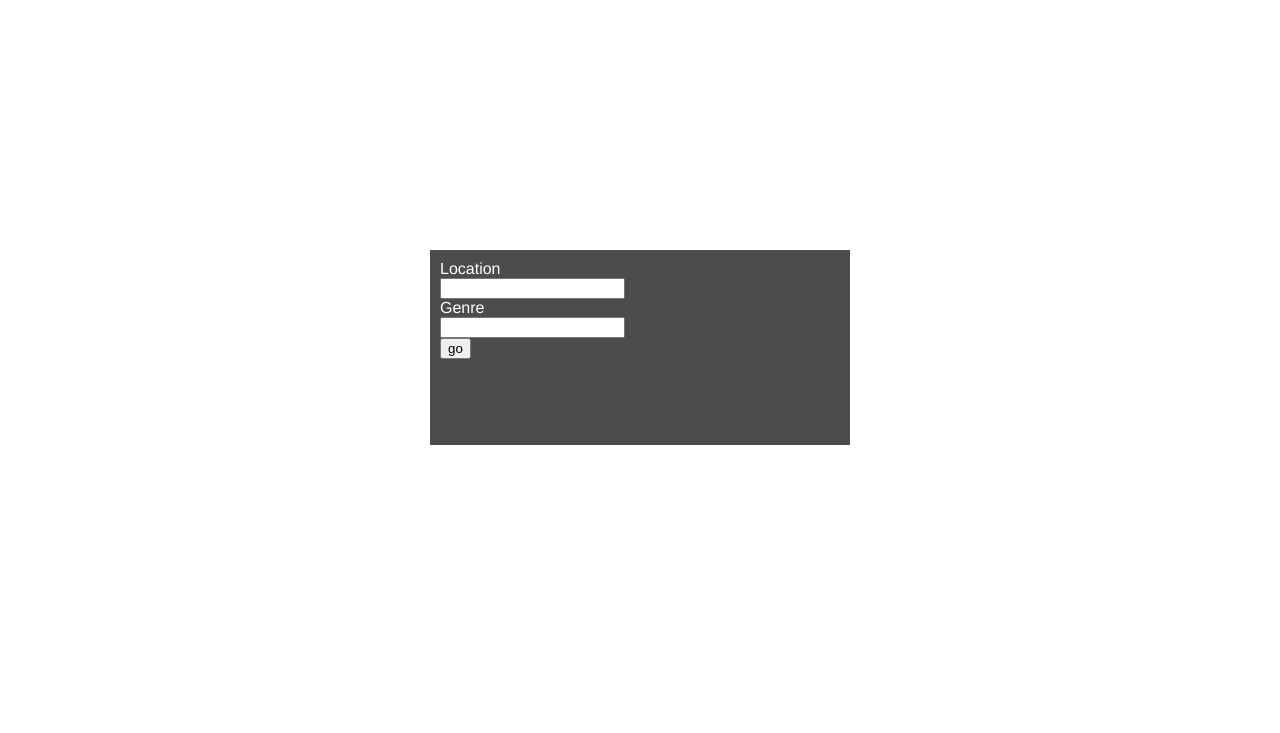
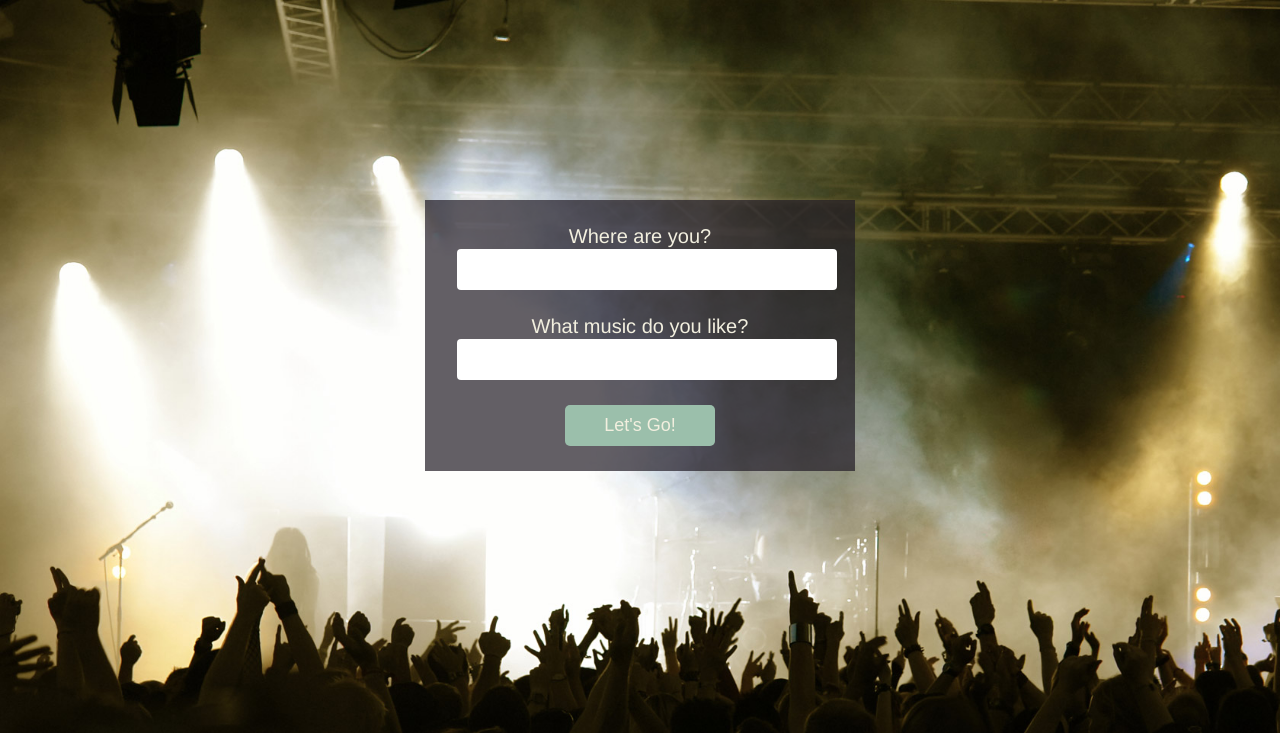
Before and after one commit to goddamnyouryan/Giggle, a plain HTML site: page index.html in a window 1280 px wide. Shown: the part 67-800 px from the top of the page. Drawn offline with nearby package versions, Linux system fonts and the light colour scheme.

Commit message:
More styles.

```diff
--- a/index.html
+++ b/index.html
@@ -12,13 +12,13 @@
       <h1>Giggle</h1>
     </header>
     <form name="input" id="query">
-      Location <br />
+      <label>Where are you?</label>
       <input type="text" name="location" id="location">
       <br />
-      Genre <br />
+      <label>What music do you like?</label>
       <input type="text" name="genre" id="genre">
       <br />
-      <input type="submit" value="go">
+      <input type="submit" value="Let's Go!">
       <div id="status"></div>
     </form>
     <div id='video'></div>
--- a/songkick.js
+++ b/songkick.js
@@ -9,7 +9,7 @@ videos = [];
 
 function onPlayerStateChange(event) {
   if(event.data == 0) {
-    $('#skip').click()
+    $('.skip').click()
   }
 }
 
@@ -111,7 +111,7 @@ $(document).ready(function(){
               '<h2>' + hash.artist + '</h2>' +
               '<h3>' + hash.venue + '</h3>' +
               '<p>' + hash.date + ' at ' + hash.time + '</p>' +
-              '<a href="' + hash.tickets +'" target="_blank">Buy Tickets</a>' +
+              '<a class="buy" href="' + hash.tickets +'" target="_blank">Buy Tickets</a>' +
               '<a class="skip" href="#">skip!</a>'
     $('#results').append(div)
     if($('#results div').length > 0) {
@@ -121,7 +121,6 @@ $(document).ready(function(){
         $('form').hide()
         var firstId = current.data('youtube-id');
         loadVideo(firstId);
-        console.log(firstId);
       }
     }
   }
@@ -134,15 +133,20 @@ $(document).ready(function(){
 
     player = new YT.Player('youtube', {
       events: {
-        'onStateChange': onPlayerStateChange
+        'onStateChange': onPlayerStateChange,
+        'onReady': playVideo
       }
     });
+
+    function playVideo() {
+      player.playVideo()
+    }
 
     $('.skip').click(function(event) {
       event.preventDefault();
       current.hide()
       current = current.next();
-      current.show()
+      current.show();
       loadVideo(current.data('youtube-id'));
     });
   }
--- a/style.css
+++ b/style.css
@@ -4,13 +4,21 @@ body {
   padding: 0;
 }
 
+body {
+  background: url('bg.jpg') no-repeat center center fixed;
+  -webkit-background-size: cover;
+  -moz-background-size: cover;
+  -o-background-size: cover;
+  background-size: cover;
+}
+
 header {
-  background: black;
+  background: rgba(33, 28, 38, 0.7);
   padding: 15px 0;
 }
 
 header h1 {
-  color: white;
+  color: #F2EFDF;
   margin: 0;
   margin-left: 25px;
 }
@@ -19,9 +27,27 @@ header h1 {
   display: none;
   position: relative;
   z-index: 10;
-  background: white;
+  background: #F2EFDF;
   padding: 10px;
   width: 300px;
+}
+
+#results div .buy, #results div .skip {
+  display: block;
+  float: left;
+  padding: 10px 5px;
+  background: #656F8C;
+  text-align: center;
+  text-decoration: none;
+  color: #F2EFDF;
+  width: 100px;
+  border-radius: 5px;
+  margin-top: 35px;
+}
+
+#results div .skip {
+  float: right;
+  background: #9BBFAB;
 }
 
 iframe {
@@ -35,11 +61,16 @@ iframe {
 
 form, #results div {
   width: 400px;
-  height: 175px;
-  background: rgba(0, 0, 0, 0.7);
-  color: white;
-  margin: 250px auto 0;
+  background: rgba(33, 28, 38, 0.7);
+  color: #F2EFDF;
+  margin: 200px auto 0;
   padding: 10px;
+  clear: both;
+  overflow: hidden;
+}
+
+#results div h2, #results div h3 {
+  margin: 0;
 }
 
 #skip {
@@ -49,3 +80,35 @@ form, #results div {
   background: gray;
   padding: 10px;
 }
+
+#location, #genre {
+  border-radius: 4px;
+  width: 360px;;
+  padding: 10px;
+  margin: 1px 14px 25px 17px;
+  border: none;
+  font-size: 18px;
+  font-family: Helvetica, Arial, Sans-Serif;
+}
+
+label {
+  text-align: center;
+  display: block;
+  font-size: 20px;
+}
+
+input[type="submit"] {
+  background: #9BBFAB;
+  padding: 10px 15px;
+  color: #F2EFDF;
+  border: none;
+  border-radius: 5px;
+  font-size: 18px;
+  width: 150px;
+  margin: 0 auto;
+  display: block;
+}
+
+form {
+  padding: 25px 15px;
+}
```
Also changed, not shown: bg.jpg (added).
